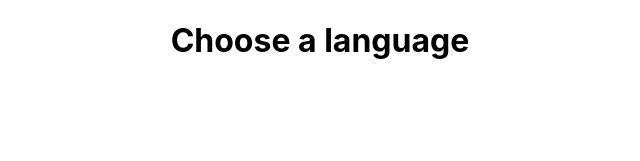
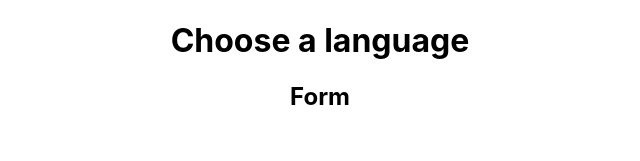
Before and after one commit to nickhartdev/NewsHub, a React (Create React App) app: page /language-select in a window 1280 px wide. Shown: the top 161 px of the page, without its empty margins (320-960 px from the left). Built offline with nearby package versions, Linux system fonts and the light colour scheme.

Commit message:
Add Form boilerplate

```diff
--- a/src/components/Form/Form.js
+++ b/src/components/Form/Form.js
@@ -0,0 +1,8 @@
+import React from 'react';
+import { link } from 'react-router-dom';
+
+const Form = () => {
+  return <h2>Form</h2>
+}
+
+export default Form;
--- a/src/components/LanguageSelect/LanguageSelect.js
+++ b/src/components/LanguageSelect/LanguageSelect.js
@@ -1,10 +1,13 @@
 import React from 'react';
-import { link } from 'react-router-dom';
+import Form from '../Form/Form';
 
 const LanguageSelect = () => {
   return (
-    <h1>Choose a language</h1>
-  )
+    <main>
+      <h1>Choose a language</h1>
+      <Form />
+    </main>
+  );
 }
 
 export default LanguageSelect;
```
